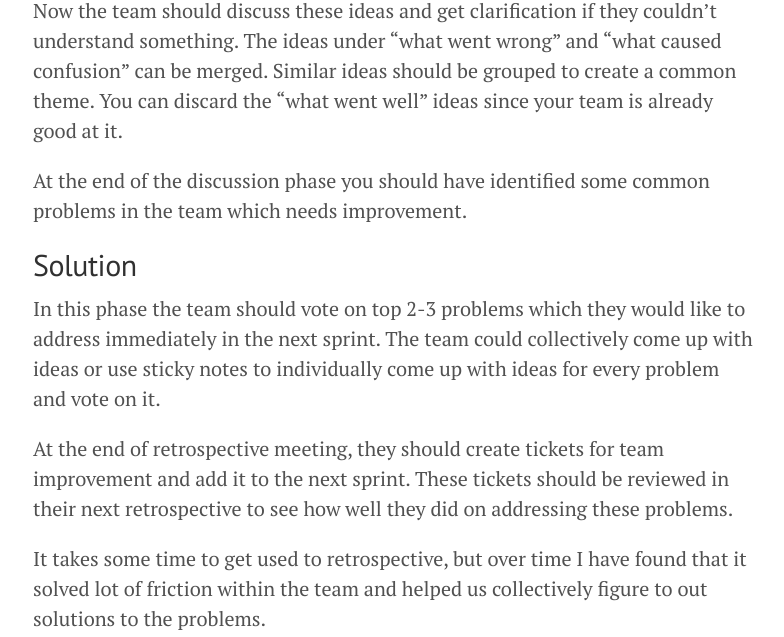
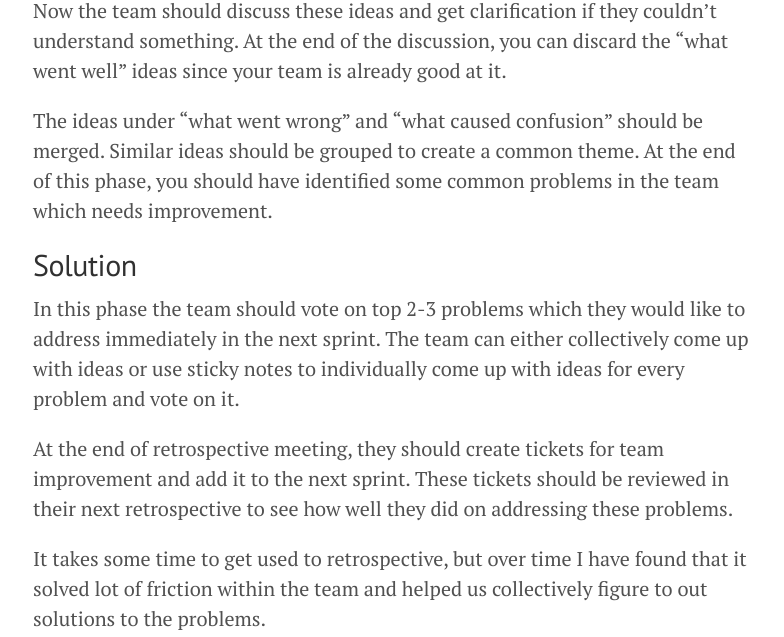
Before and after one commit to roshansingh/roshansingh.github.io, a Jekyll site: the page built from _posts/2020-04-12-agile-retrospective-for-team-improvement.md, in a window 1280 px wide and 900 px high, scrolled down 1718 px, cut to the strip 263-900 px from the top of the window. Shown: the whole strip, without its empty margins (247-1031 px from the left). Built offline with Jekyll 4.4.1, drawn with Linux system fonts in a browser that asks for light colours; comment, search, counter and statistics services are not loaded.

Commit message:
updating restrospective

```diff
--- a/_posts/2020-04-12-agile-retrospective-for-team-improvement.md
+++ b/_posts/2020-04-12-agile-retrospective-for-team-improvement.md
@@ -33,12 +33,12 @@ Once you are done with idea generation phase, you need to arrange your tickets i
 
 ![Retrospective](https://waynedgrant.files.wordpress.com/2012/02/dsc_0019.jpg)Image courtesy: [https://waynedgrant.wordpress.com/2012/04/01/sprint-retrospective-techniques/](https://waynedgrant.wordpress.com/2012/04/01/sprint-retrospective-techniques/)
 
-Now the team should discuss these ideas and get clarification if they couldn't understand something. The ideas under "what went wrong" and "what caused confusion" can be merged. Similar ideas should be grouped to create a common theme. You can discard the "what went well" ideas since your team is already good at it.
+Now the team should discuss these ideas and get clarification if they couldn't understand something. At the end of the discussion, you can discard the "what went well" ideas since your team is already good at it.
 
-At the end of the discussion phase you should have identified some common problems in the team which needs improvement.
+The ideas under "what went wrong" and "what caused confusion" should be merged. Similar ideas should be grouped to create a common theme. At the end of this phase, you should have identified some common problems in the team which needs improvement.
 
 ## Solution
-In this phase the team should vote on top 2-3 problems which they would like to address immediately in the next sprint. The team could collectively come up with ideas or use sticky notes to individually come up with ideas for every problem and vote on it.
+In this phase the team should vote on top 2-3 problems which they would like to address immediately in the next sprint. The team can either collectively come up with ideas or use sticky notes to individually come up with ideas for every problem and vote on it.
 
 At the end of retrospective meeting, they should create tickets for team improvement and add it to the next sprint. These tickets should be reviewed in their next retrospective to see how well they did on addressing these problems.
 
```
